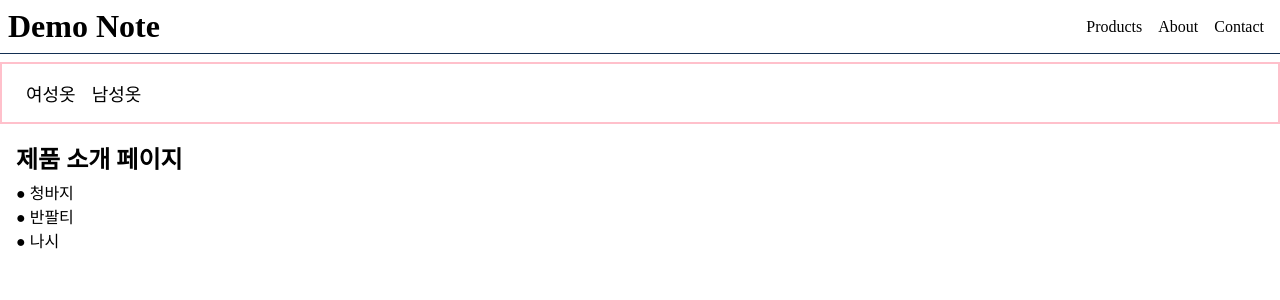
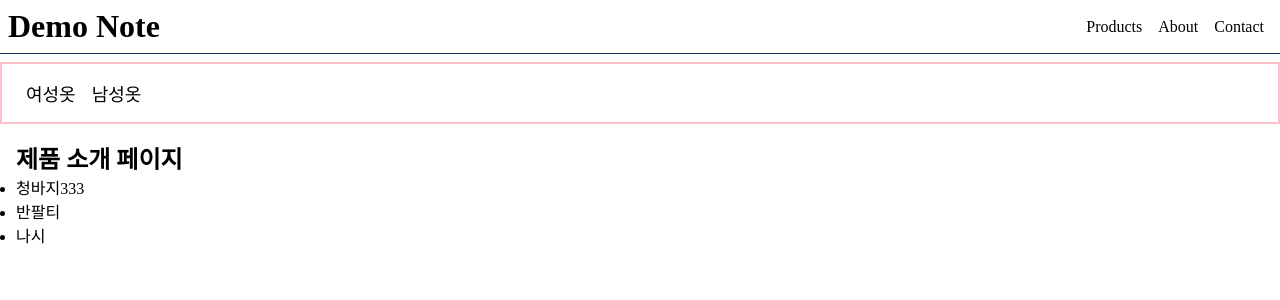
Before and after one commit to jjongminmoon/Study-next.js, a Next.js app: page /products in a window 1280 px wide. Shown: the top 300 px of the page. Built offline with nearby package versions, Linux system fonts and the light colour scheme.

Commit message:
ISR Rendering

```diff
--- a/data/products.json
+++ b/data/products.json
@@ -1,7 +1,7 @@
 [
   {
     "id": "1234",
-    "name": "청바지",
+    "name": "청바지333",
     "price": 5000
   },
   {
--- a/src/app/products/[slug]/page.tsx
+++ b/src/app/products/[slug]/page.tsx
@@ -1,5 +1,7 @@
 import { getProduct, getProducts } from "@/service/products";
 import { notFound } from "next/navigation";
+
+export const revalidate = 3;
 
 type Props = {
   params: {
@@ -20,11 +22,9 @@
     notFound();
   }
 
-  // 서버 파일에 있는 데이터 중 해당 제품의 정보를 찾아서 그걸 보여줌
   return <h1>{product.name} 정보 페이지입니다!</h1>;
 }
 
-// 모든 제품의 페이지들을 미리 만들어 둘 수 있게 해줌 (SSG)
 export async function generateStaticParams() {
   const products = await getProducts();
 
--- a/src/app/products/page.module.css
+++ /dev/null
@@ -1,5 +0,0 @@
-.category {
-  display: flex;
-  flex-direction: column;
-  margin-top: 5px;
-}
--- a/src/app/products/page.tsx
+++ b/src/app/products/page.tsx
@@ -1,21 +1,22 @@
 import Link from "next/link";
-import styles from "./page.module.css";
 import { getProducts } from "@/service/products";
+
+export const revalidate = 3;
 
 export default async function ProductsPage() {
   const products = await getProducts();
-  // 서버 파일(데이터베이스)에 있는 제품의 리스트를 읽어와서, 그걸 보여줌
+
   return (
     <>
       <h1>제품 소개 페이지</h1>
-      <div className={styles.category}>
-        {products.map((product, index) => (
-          <>
-            <Link key={index} href={`/products/${product.id}`}>
-              ● {product.name}
-            </Link>
-          </>
-        ))}
+      <div>
+        <ul>
+          {products.map(({ id, name }, index) => (
+            <li key={index}>
+              <Link href={`/products/${id}`}>{name}</Link>
+            </li>
+          ))}
+        </ul>
       </div>
     </>
   );
```
